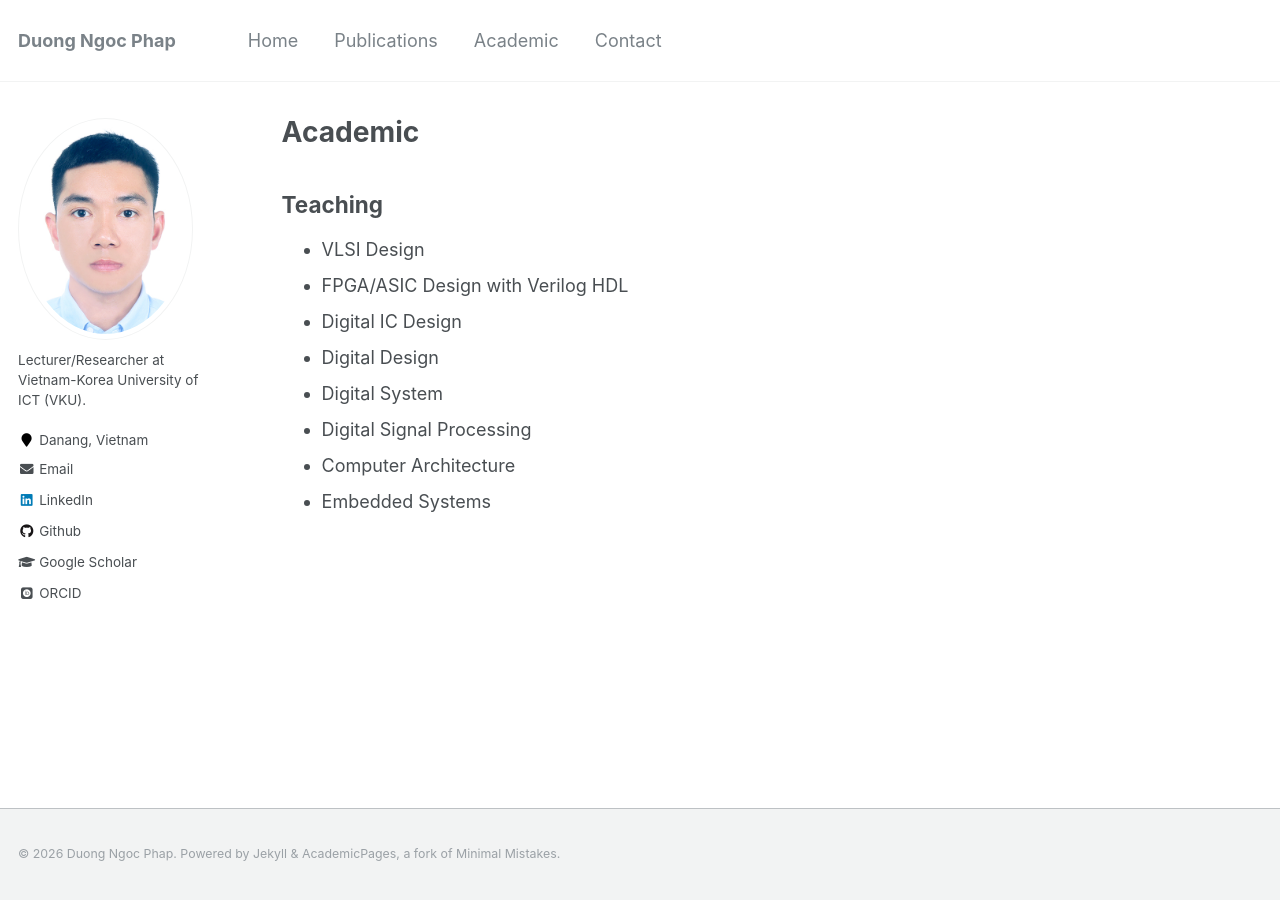
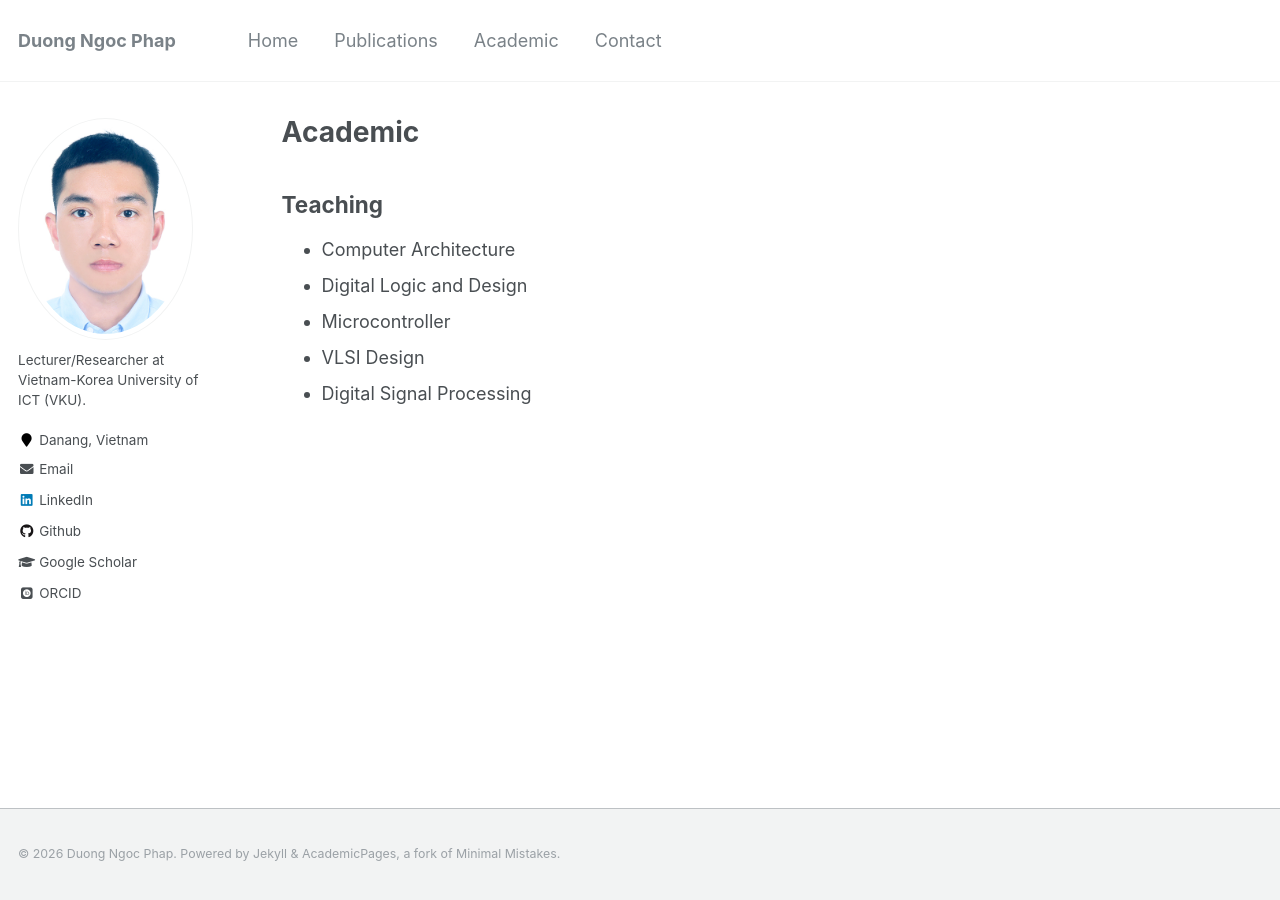
Before and after one commit to phapdn/phapdn.github.io, a Jekyll site: the page built from _pages/teaching.md, in a window 1280 px wide. Built offline with Jekyll 4.4.1, drawn with Linux system fonts in a browser that asks for light colours; some web fonts are replaced.

Commit message:
Update teaching.md

```diff
--- a/_pages/teaching.md
+++ b/_pages/teaching.md
@@ -11,11 +11,8 @@ author_profile: true
 -->
 ## Teaching
 
+* Computer Architecture
+* Digital Logic and Design
+* Microcontroller
 * VLSI Design
-* FPGA/ASIC Design with Verilog HDL
-* Digital IC Design
-* Digital Design
-* Digital System
 * Digital Signal Processing
-* Computer Architecture
-* Embedded Systems
```
